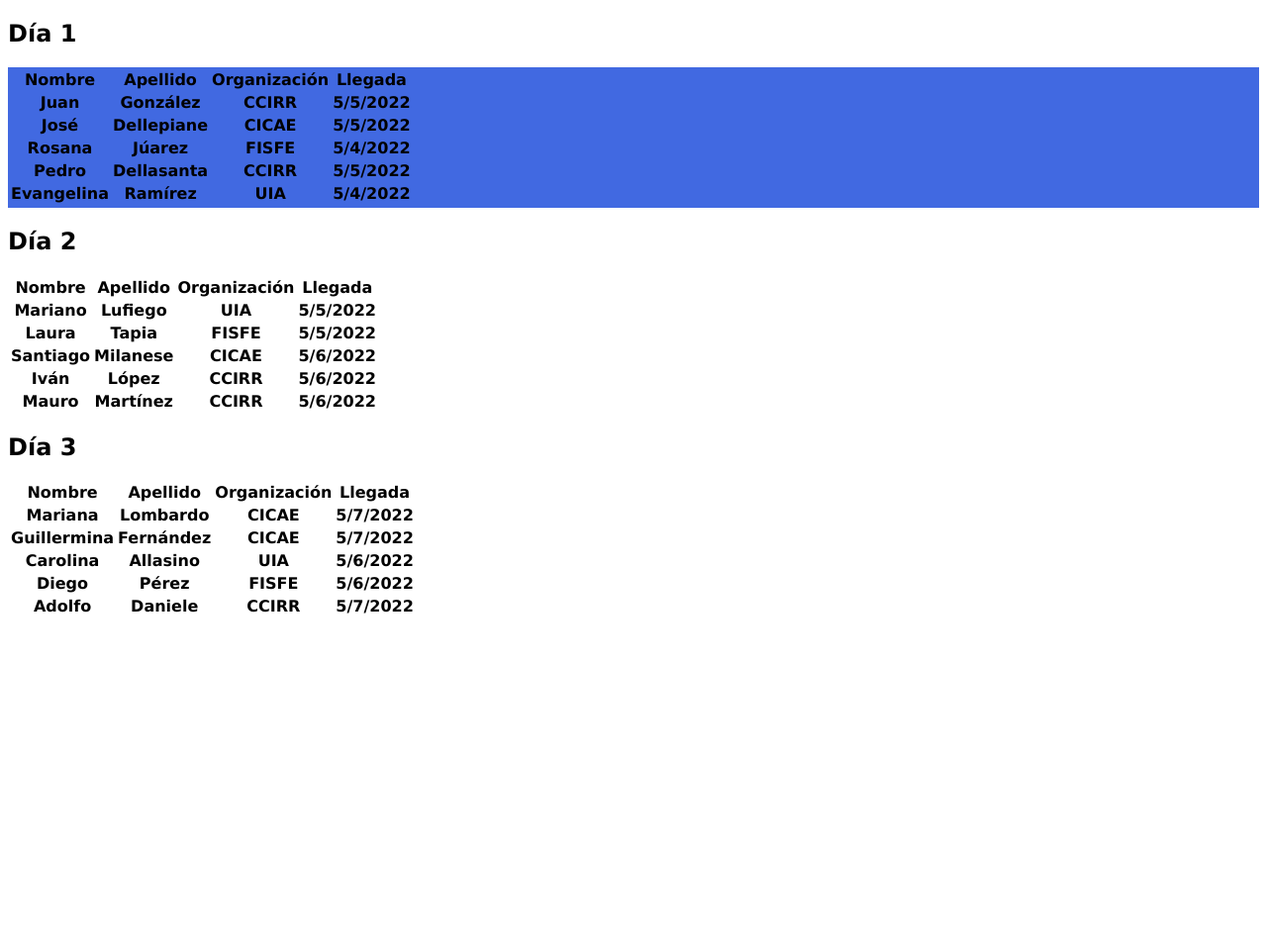
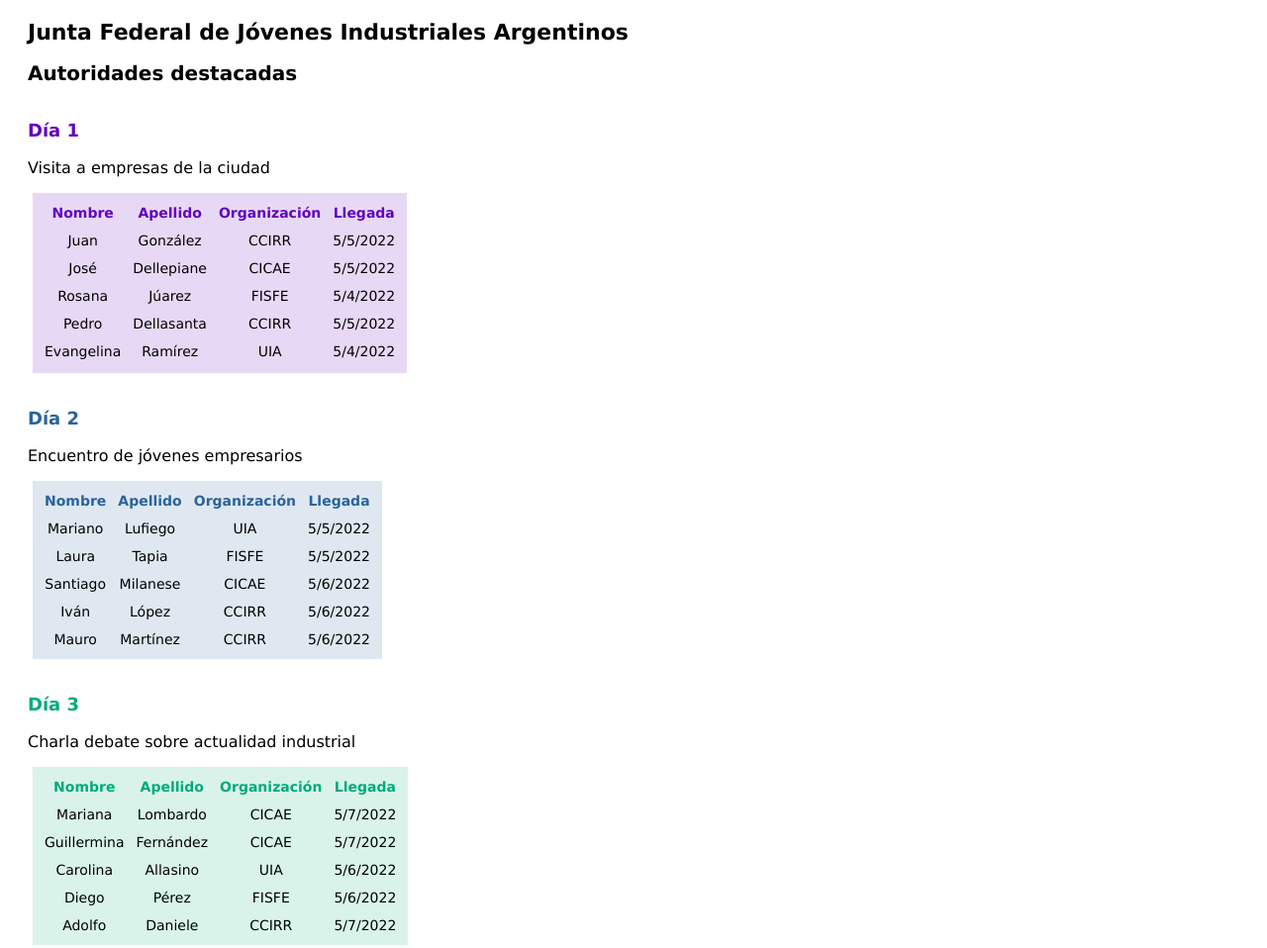
Before and after one commit to romidenardi/desafio-clase-4-vue-js, a plain HTML site: page index.html in a window 1280 px wide. Shown: the whole page at 99% size. Before the commit the page ends 800 px from the top, so only its background shows below. Drawn offline with nearby package versions, Linux system fonts and the light colour scheme.

Commit message:
entrega desafío

```diff
--- a/app.js
+++ b/app.js
@@ -1,6 +1,13 @@
-Vue.component("my-table", {
-
+Vue.component("event-component", {
     props: {
+            tittle: {
+                type: String,
+                required: true,
+            },
+            description: {
+                type: String,
+                required: true,
+            },
             participants: {
                 type: Array,
                 required: true,
@@ -10,9 +17,10 @@
                 required: true,
             },
     },
-
     template:
-        `<div>
+        `<div :class="styles">
+            <h3>{{tittle}}</h3>
+            <p>{{description}}</p>
             <table>
                 <thead>
                     <tr>
@@ -29,15 +37,14 @@
                 </tbody>
             </table>
         </div>`
-
 });
 
 var app = new Vue({
-
     el: "#app",
-
     data: {
         one: {
+            tittle: "Día 1",
+            description: "Visita a empresas de la ciudad",
             participants: [
                 {name: "Juan", surname: "González", organisation: "CCIRR", arrival: new Date("2022/05/05").toLocaleDateString()},
                 {name: "José", surname: "Dellepiane", organisation: "CICAE", arrival: new Date("2022/05/05").toLocaleDateString()},
@@ -48,6 +55,8 @@
             styles: "day-one",
         },
         two: {
+            tittle: "Día 2",
+            description: "Encuentro de jóvenes empresarios",
             participants: [
                 {name: "Mariano", surname: "Lufiego", organisation: "UIA", arrival: new Date("2022/05/05").toLocaleDateString()},
                 {name: "Laura", surname: "Tapia", organisation: "FISFE", arrival: new Date("2022/05/05").toLocaleDateString()},
@@ -58,6 +67,8 @@
             styles: "day-two",
         },
         three: {
+            tittle: "Día 3",
+            description: "Charla debate sobre actualidad industrial",
             participants: [
                 {name: "Mariana", surname: "Lombardo", organisation: "CICAE", arrival: new Date("2022/05/07").toLocaleDateString()},
                 {name: "Guillermina", surname: "Fernández", organisation: "CICAE", arrival: new Date("2022/05/07").toLocaleDateString()},
@@ -68,11 +79,4 @@
             styles: "day-three",
         },
     },
-
-    // ¿Cómo hago que esto sea dinámico?
-    methods: {
-        styling() {
-            return this.one.styles
-        }
-    }
 });
--- a/index.html
+++ b/index.html
@@ -11,18 +11,11 @@
 </head>
 <body>
     <div id="app">
-        <div>
-            <h2>Día 1</h2>
-            <my-table :participants="one.participants" :styles="one.styles" :class="styling()"></my-table>
-        </div>
-        <div>
-            <h2>Día 2</h2>
-            <my-table :participants="two.participants" :styles="two.styles" ></my-table>
-        </div>
-        <div>
-            <h2>Día 3</h2>
-            <my-table :participants="three.participants" :styles="three.styles"></my-table>
-        </div>
+        <h1>Junta Federal de Jóvenes Industriales Argentinos</h1>
+        <h2>Autoridades destacadas</h2>
+        <event-component :tittle="one.tittle" :description="one.description" :participants="one.participants" :styles="one.styles"></event-component>
+        <event-component :tittle="two.tittle" :description="two.description" :participants="two.participants" :styles="two.styles"></event-component>
+        <event-component :tittle="three.tittle" :description="three.description" :participants="three.participants" :styles="three.styles"></event-component>
     </div>
 </body>
 </html>
--- a/style.css
+++ b/style.css
@@ -2,14 +2,78 @@
     font-family: Verdana, Geneva, Tahoma, sans-serif;
 }
 
-.day-one {
-    background-color: royalblue;
+#app {
+    margin-top: 20px;
+    margin-left: 20px;
 }
 
-.day-two {
-    background-color: blueviolet;
+h1 {
+    font-size: 22px;
 }
 
-.day-three {
-    background-color: aqua;
+h2 {
+    font-size: 20px;
 }
+
+p {
+    font-size: 16px;
+}
+
+table {
+    margin: 5px;
+    padding: 5px;
+}
+
+thead tr th {
+    font-size: 14px;
+    font-weight: bold;
+    padding: 5px;
+}
+
+tbody tr th {
+    font-size: 14px;
+    font-weight: normal;
+    padding: 5px;
+}
+
+.day-one h3 {
+    color: rgb(98, 2, 193);
+    font-size: 18px;
+    margin-top: 35px;
+}
+
+.day-one table {
+    background-color: rgba(98, 2, 193, 0.15);
+}
+
+.day-one thead tr th {
+    color: rgb(98, 2, 193);
+}
+
+.day-two h3 {
+    color: rgb(42, 99, 156);
+    font-size: 18px;
+    margin-top: 35px;
+}
+
+.day-two table {
+    background-color: rgba(42, 99, 156, 0.15);
+}
+
+.day-two thead tr th {
+    color: rgb(42, 99, 156);
+}
+
+.day-three h3 {
+    color: rgb(0, 171, 123);
+    font-size: 18px;
+    margin-top: 35px;
+}
+
+.day-three table {
+    background-color: rgba(0, 171, 123, 0.15);
+}
+
+.day-three thead tr th {
+    color: rgb(0, 171, 123);
+}
```
